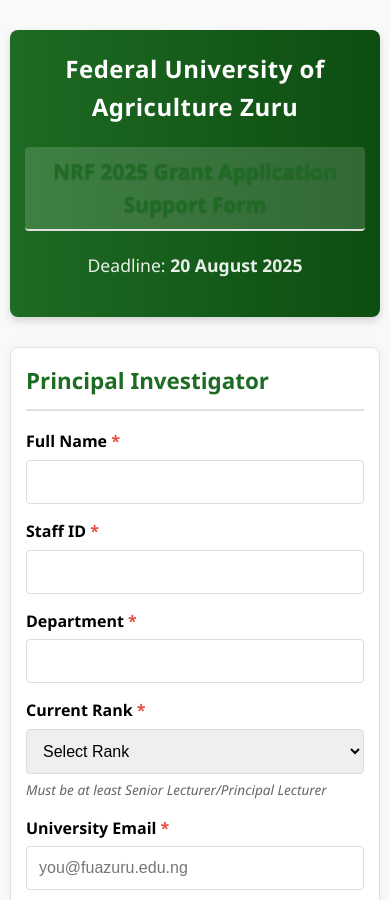
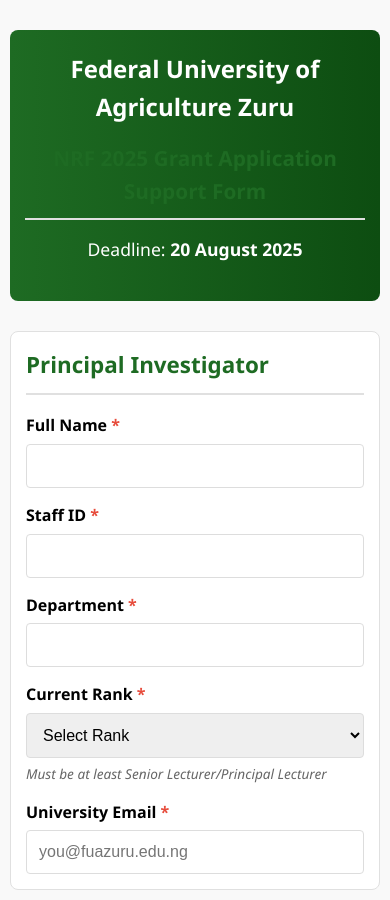
Before and after one commit to akeembaba01/fuazuru-nrf-form, a plain HTML site: page index.html in a window 390 px wide. Shown: the top 900 px of the page. Drawn offline with Linux system fonts and the light colour scheme.

Commit message:
Update index.html

```diff
--- a/index.html
+++ b/index.html
@@ -7,7 +7,6 @@
     <style>
         :root {
             --fuazuru-green: #1e6b23;
-            --fuazuru-light: #f0f9f1;
         }
         body {
             font-family: 'Segoe UI', Tahoma, Geneva, Verdana, sans-serif;
@@ -18,7 +17,7 @@
             background-color: #f9f9f9;
         }
 
-        /* IMPROVED HEADER STYLES */
+        /* CLEAN HEADER STYLES */
         .header {
             text-align: center;
             padding: 25px 20px;
@@ -26,27 +25,20 @@
             color: white;
             border-radius: 8px;
             margin-bottom: 30px;
-            box-shadow: 0 4px 8px rgba(0,0,0,0.15);
         }
         .header h1 {
             font-size: 1.8rem;
             margin: 0 0 5px 0;
-            letter-spacing: 0.5px;
+            font-weight: 600;
         }
         .header h2 {
             font-weight: 700; /* Bold */
             font-size: 1.6rem;
             margin: 15px 0;
-            text-shadow: 0 1px 2px rgba(0,0,0,0.2);
-            background: rgba(255,255,255,0.15);
-            padding: 10px;
-            border-radius: 4px;
-            display: inline-block;
         }
         .header p {
             font-size: 1.1rem;
             margin-top: 5px;
-            opacity: 0.9;
         }
 
         .section {
@@ -54,7 +46,6 @@
             padding: 25px;
             border-radius: 8px;
             margin-bottom: 25px;
-            box-shadow: 0 2px 10px rgba(0,0,0,0.05);
             border: 1px solid #e0e0e0;
         }
         h2 {
@@ -109,7 +100,6 @@
             color: #777;
             font-size: 0.9rem;
             padding: 15px;
-            border-top: 1px solid #eee;
         }
         @media (max-width: 600px) {
             body {
@@ -123,7 +113,6 @@
             }
             .header h2 {
                 font-size: 1.3rem;
-                padding: 8px;
             }
             .section {
                 padding: 15px;
@@ -132,7 +121,7 @@
     </style>
 </head>
 <body>
-    <!-- IMPROVED HEADER SECTION -->
+    <!-- CLEAN HEADER SECTION -->
     <div class="header">
         <h1>Federal University of Agriculture Zuru</h1>
         <h2>NRF 2025 Grant Application Support Form</h2>
@@ -237,7 +226,7 @@
 
     <div class="footer">
         <p>Research Development Office • Federal University of Agriculture Zuru</p>
-        <p>Contact: grants@fuazuru.edu.ng</p>
+        <p>Contact: vc@fuaz.edu.ng</p>
     </div>
 </body>
 </html>
```
